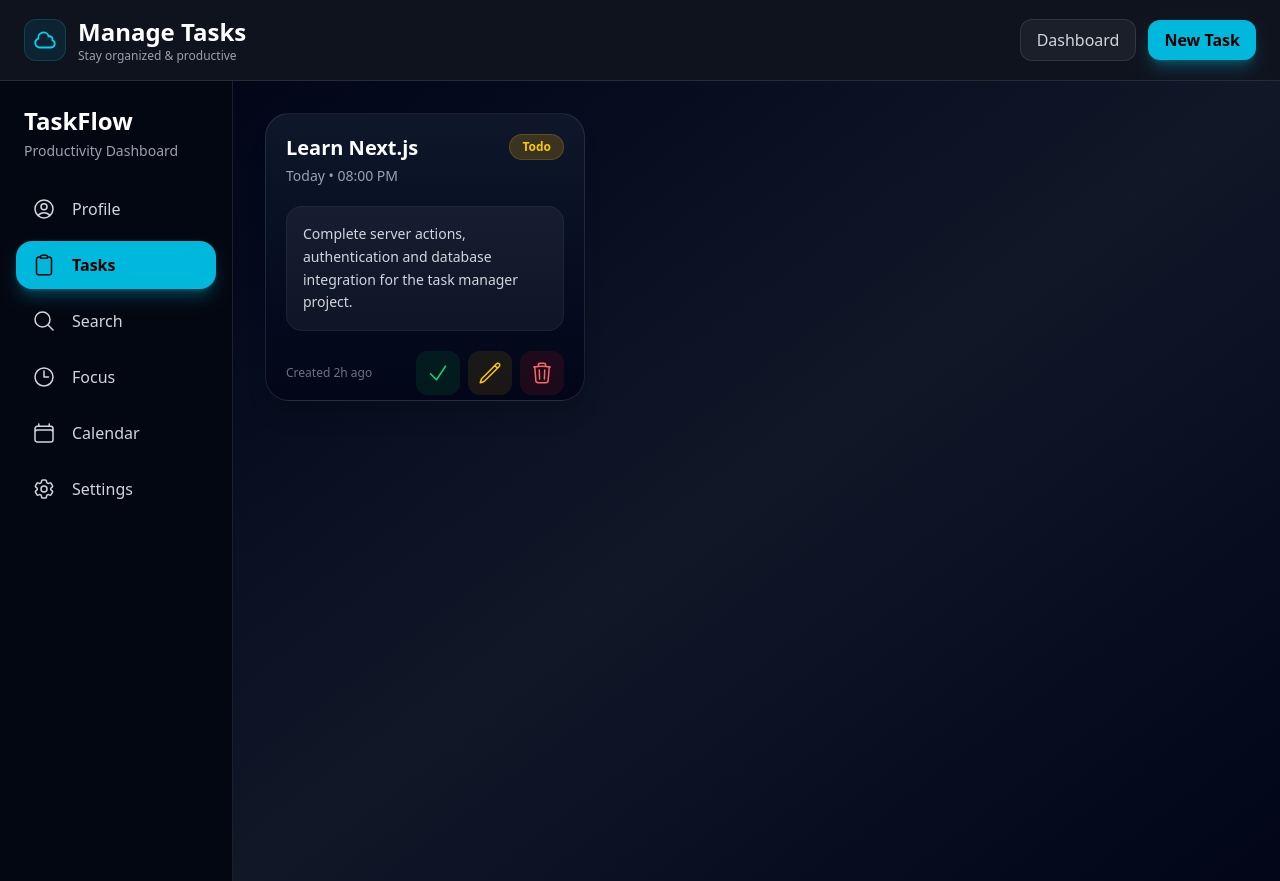
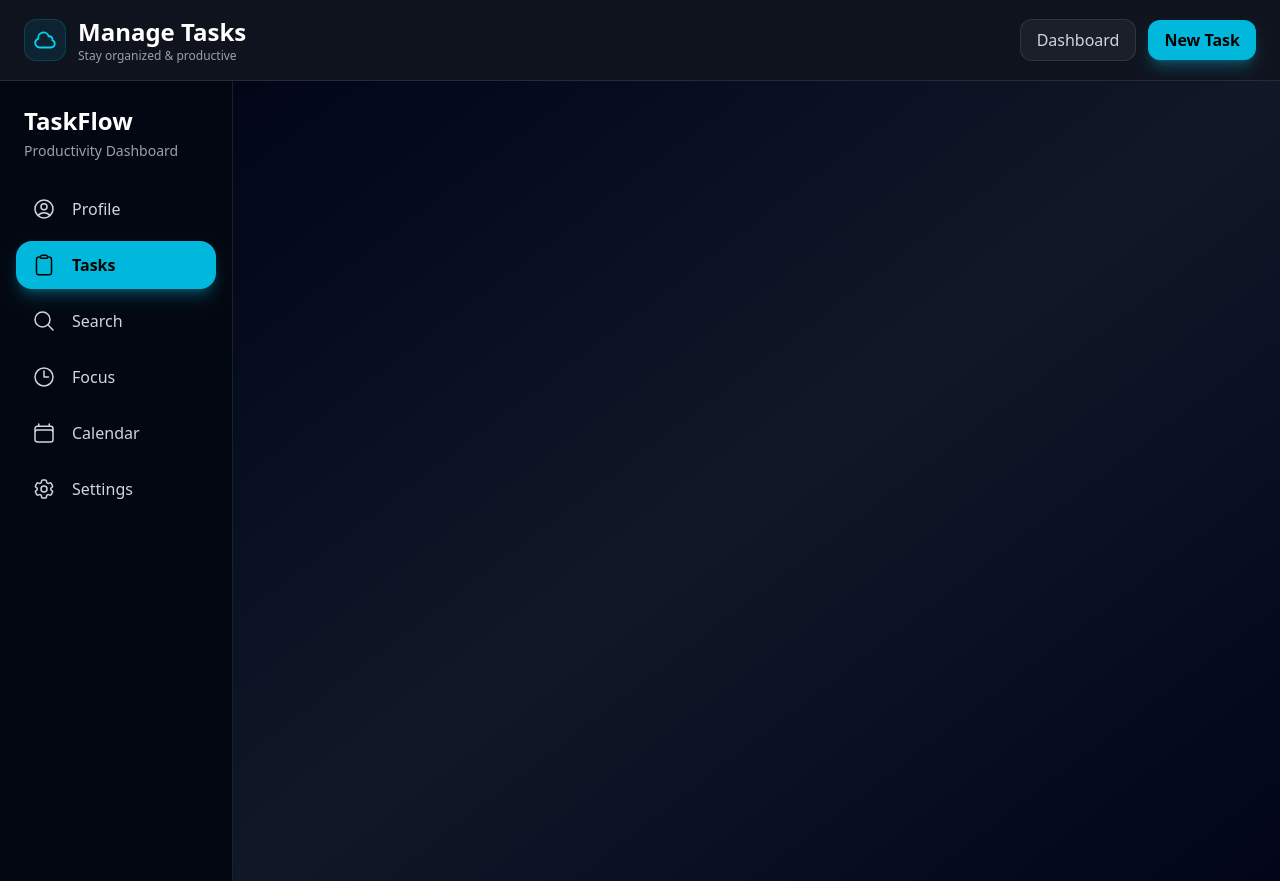
Before and after one commit to VibelessYoung/TaskManager, a Next.js app: page /tasks in a window 1280 px wide. Built offline with nearby package versions, Linux system fonts and the light colour scheme.

Commit message:
show tasks

```diff
--- a/app/components/Tasks.js
+++ b/app/components/Tasks.js
@@ -1,9 +1,19 @@
-import React from "react";
+"use client";
+import React, { useEffect, useState } from "react";
 
 function Tasks() {
+  const [tasks, setTasks] = useState([]);
+  useEffect(() => {
+    const storesTasks = JSON.parse(localStorage.getItem("tasks")) || [];
+    console.log(storesTasks);
+    setTasks(storesTasks);
+  }, []);
   return (
     <div className="p-8 flex flex-wrap gap-6 w-full bg-gradient-to-br from-slate-950 via-gray-900 to-slate-950">
+      {tasks.map((task) => {
+        return (
           <div
+            key={task.id}
             className="
           h-72
           w-full
@@ -24,9 +34,9 @@ function Tasks() {
             {/* Header */}
             <div className="flex justify-between items-start">
               <div>
-            <h2 className="text-xl font-bold text-white">Learn Next.js</h2>
+                <h2 className="text-xl font-bold text-white">{task.title}</h2>
 
-            <p className="text-sm text-gray-400 mt-1">Today • 08:00 PM</p>
+                <p className="text-sm text-gray-400 mt-1">{task.date}</p>
               </div>
 
               <span
@@ -41,7 +51,7 @@ function Tasks() {
               border-yellow-500/20
             "
               >
-            Todo
+                {task.status}
               </span>
             </div>
 
@@ -57,8 +67,7 @@ function Tasks() {
           "
             >
               <p className="text-gray-300 text-sm leading-relaxed">
-            Complete server actions, authentication and database integration for
-            the task manager project.
+                {task.description}
               </p>
             </div>
 
@@ -153,6 +162,8 @@ function Tasks() {
               </div>
             </div>
           </div>
+        );
+      })}
     </div>
   );
 }
```
Lines whose indentation alone changed are shown as unchanged.
